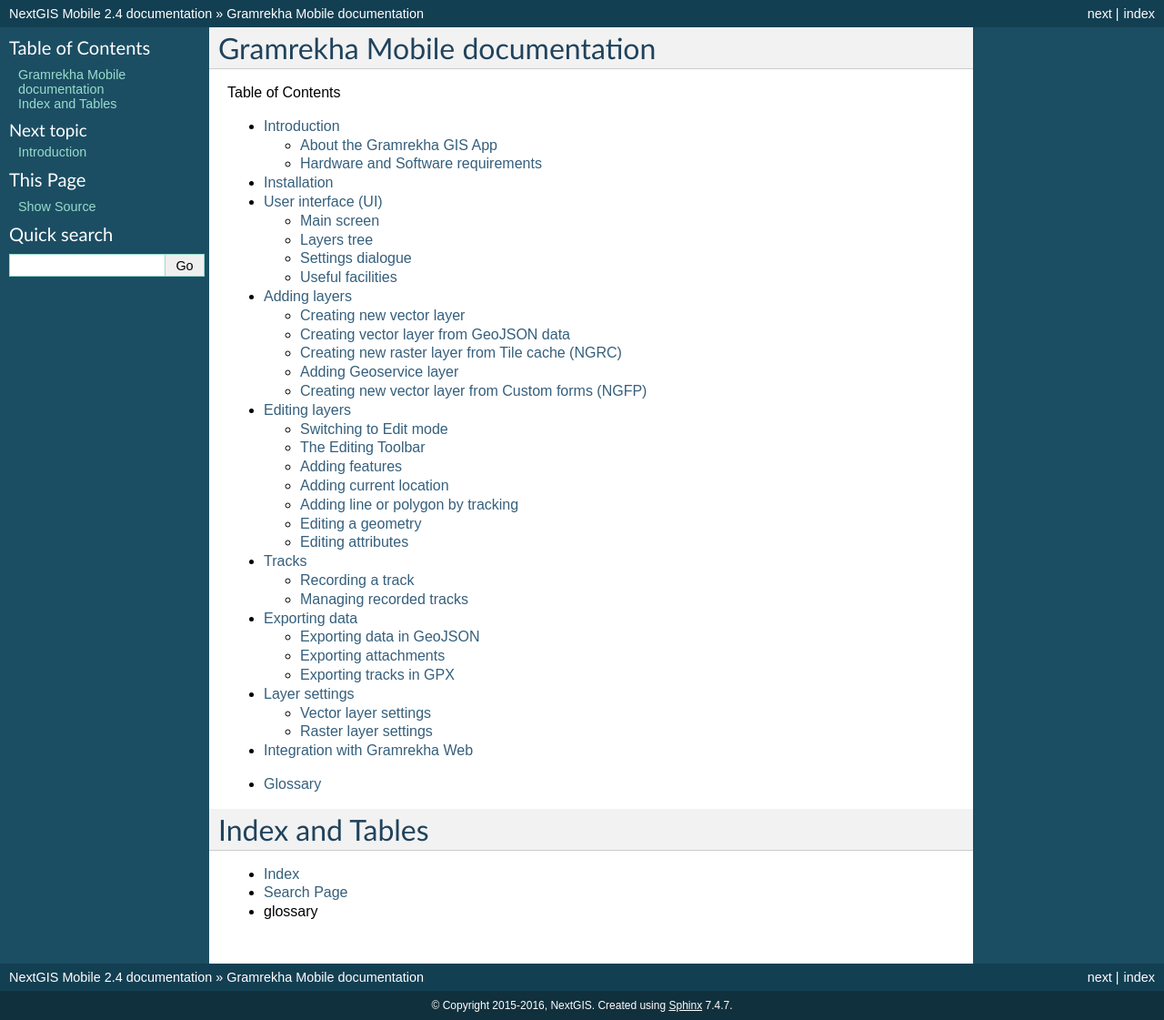
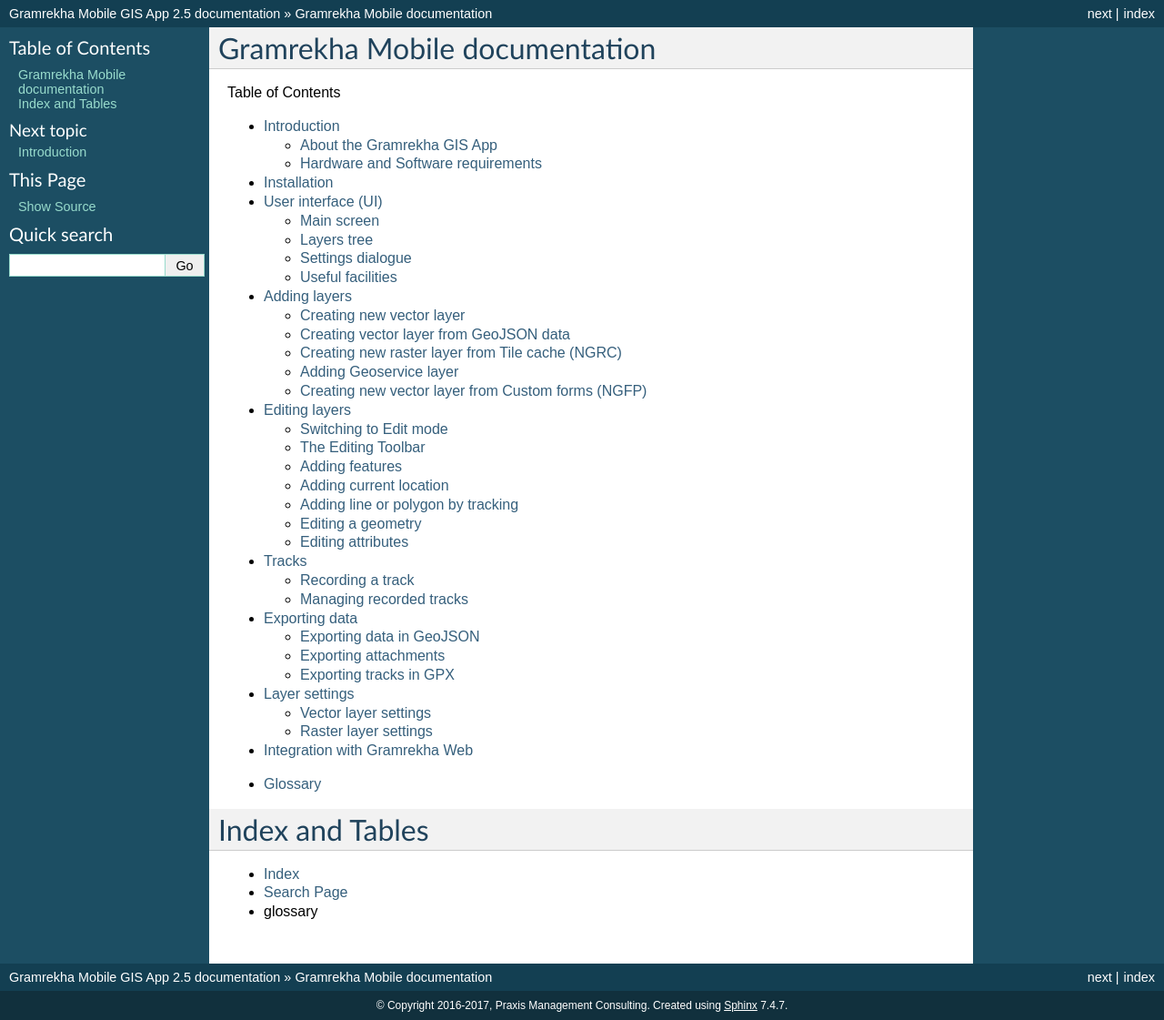
Before and after one commit to nextgis/docs_ngmobile, a Sphinx documentation site: the page built from source/index.rst, in a window 1280 px wide. Shown: the whole page at 91% size. Built offline with Sphinx 7.4.7, drawn with Linux system fonts in a browser that asks for light colours; formulas are drawn with MathJax 3.

Commit message:
Update conf.py

```diff
--- a/source/conf.py
+++ b/source/conf.py
@@ -53,18 +53,18 @@
 master_doc = 'index'
 
 # General information about the project.
-project = u'NextGIS Mobile'
-copyright = u'2015-2016, NextGIS'
-author = u'NextGIS team'
+project = u'Gramrekha Mobile GIS App'
+copyright = u'2016-2017, Praxis Management Consulting'
+author = u'Praxis'
 
 # The version info for the project you're documenting, acts as replacement for
 # |version| and |release|, also used in various other places throughout the
 # built documents.
 #
 # The short X.Y version.
-version = '2.4.0'
+version = '2.5.0'
 # The full version, including alpha/beta/rc tags.
-release = '2.4'
+release = '2.5'
 
 # The language for content autogenerated by Sphinx. Refer to documentation
 # for a list of supported languages.
@@ -245,7 +245,7 @@
 # (source start file, target name, title,
 #  author, documentclass [howto, manual, or own class]).
 latex_documents = [
-  (master_doc, 'NextGISMobile.tex', u'NextGIS Mobile documentation',
+  (master_doc, 'GramrekhaMobile.tex', u'Gramrekha Mobile documentation',
    author, 'manual', 'true'),
 ]
 
@@ -275,7 +275,7 @@
 # One entry per manual page. List of tuples
 # (source start file, name, description, authors, manual section).
 man_pages = [
-    (master_doc, 'nextgismobile', u'NextGIS Mobile documentation',
+    (master_doc, 'nextgismobile', u'Gramrekha Mobile documentation',
      [author], 1)
 ]
 
@@ -289,8 +289,8 @@
 # (source start file, target name, title, author,
 #  dir menu entry, description, category)
 texinfo_documents = [
-  (master_doc, 'NextGISMobile', u'NextGIS Mobile documentation',
-   author, 'NextGISMobile', 'One line description of project.',
+  (master_doc, 'GramrekhaMobile', u'Gramrekha Mobile documentation',
+   author, 'GramrekhaMobile', 'One line description of project.',
    'Miscellaneous'),
 ]
 
```
